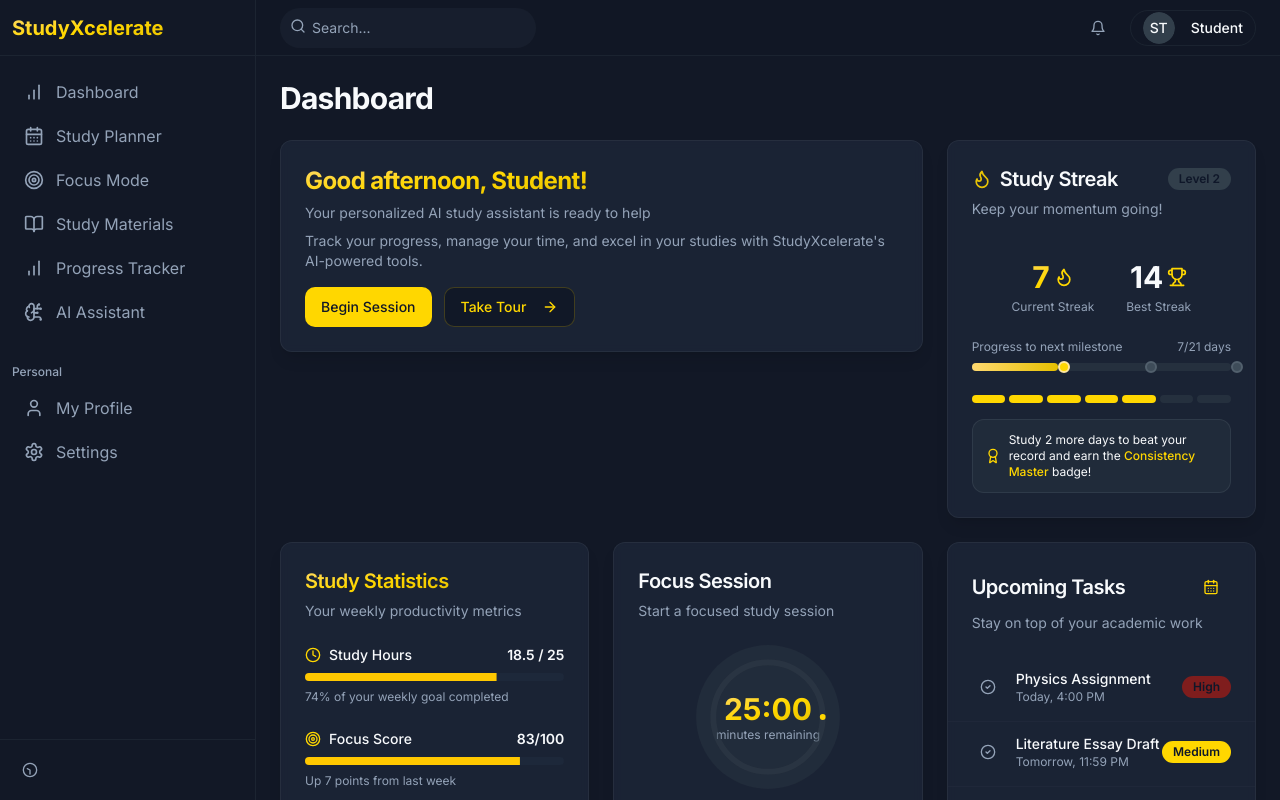
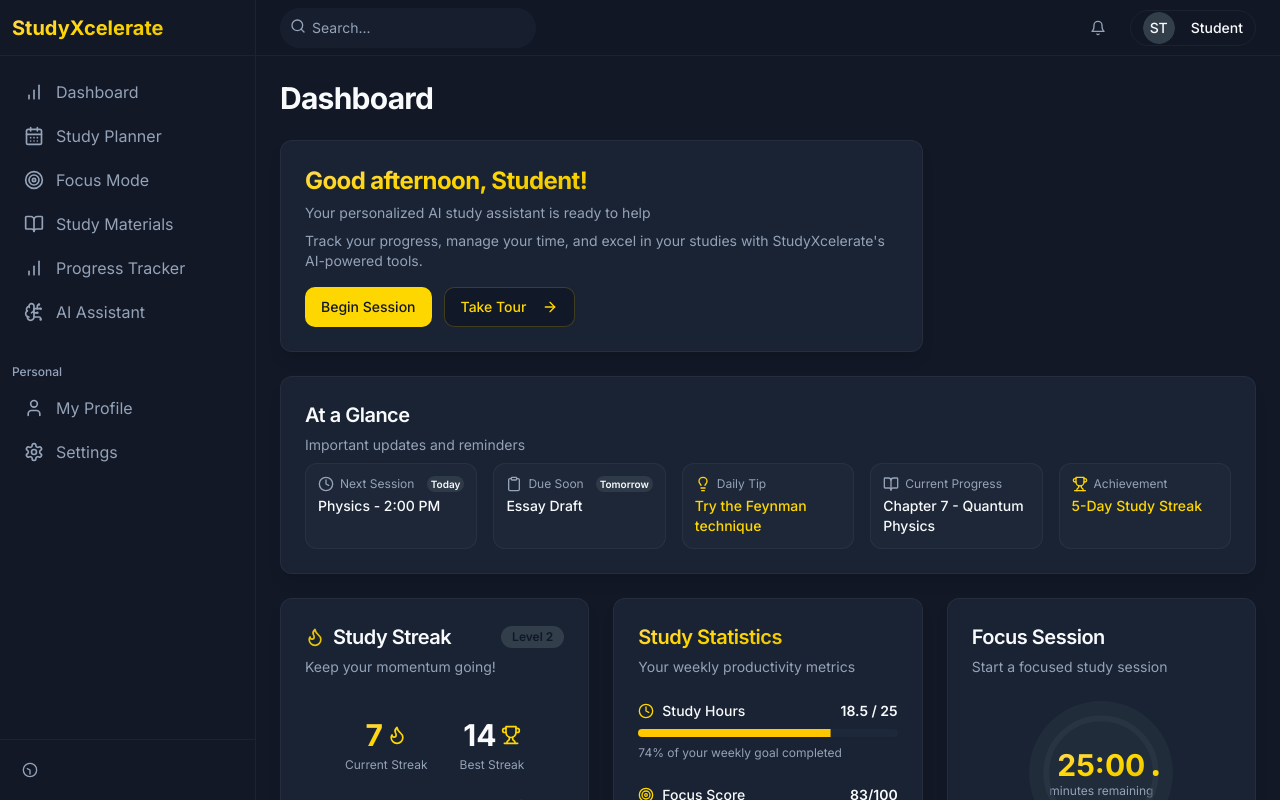
Before and after one commit to Fatin786/studyxcelerate, a React (Vite) app: page / in a window 1280 px wide. Shown: the top 800 px of the page. Built offline with nearby package versions, Linux system fonts and the light colour scheme.

Commit message:
Add glance feature
Add a feature to allow students to take a glance at the content.

```diff
--- /dev/null
+++ b/src/components/dashboard/QuickGlance.tsx
@@ -0,0 +1,81 @@
+
+import { Card, CardContent, CardDescription, CardHeader, CardTitle } from "@/components/ui/card";
+import { Badge } from "@/components/ui/badge";
+import { Clipboard, Clock, Lightbulb, BookOpen, Trophy } from "lucide-react";
+
+interface QuickGlanceItem {
+  icon: React.ElementType;
+  label: string;
+  value: string;
+  color?: string;
+  badge?: string;
+}
+
+const QuickGlance = () => {
+  // Sample data for quick glance items
+  const quickGlanceItems: QuickGlanceItem[] = [
+    {
+      icon: Clock,
+      label: "Next Session",
+      value: "Physics - 2:00 PM",
+      badge: "Today"
+    },
+    {
+      icon: Clipboard,
+      label: "Due Soon",
+      value: "Essay Draft",
+      badge: "Tomorrow"
+    },
+    {
+      icon: Lightbulb,
+      label: "Daily Tip",
+      value: "Try the Feynman technique",
+      color: "text-gold-400"
+    },
+    {
+      icon: BookOpen,
+      label: "Current Progress",
+      value: "Chapter 7 - Quantum Physics",
+    },
+    {
+      icon: Trophy,
+      label: "Achievement",
+      value: "5-Day Study Streak",
+      color: "text-gold-400"
+    },
+  ];
+
+  return (
+    <Card className="bento-card">
+      <CardHeader className="pb-2">
+        <CardTitle className="text-xl font-semibold">At a Glance</CardTitle>
+        <CardDescription>Important updates and reminders</CardDescription>
+      </CardHeader>
+      <CardContent>
+        <div className="grid grid-cols-1 sm:grid-cols-2 lg:grid-cols-5 gap-4">
+          {quickGlanceItems.map((item, index) => (
+            <div
+              key={index}
+              className="flex flex-col p-3 bg-charcoal-800/20 rounded-lg border border-charcoal-700/30 hover:border-gold-400/30 transition-all"
+            >
+              <div className="flex items-center justify-between mb-1">
+                <div className="flex items-center gap-1.5">
+                  <item.icon className={`h-4 w-4 ${item.color || "text-muted-foreground"}`} />
+                  <span className="text-xs text-muted-foreground">{item.label}</span>
+                </div>
+                {item.badge && (
+                  <Badge variant="outline" className="text-[10px] h-4 px-1 bg-charcoal-700/50 hover:bg-charcoal-700/80 border-none">
+                    {item.badge}
+                  </Badge>
+                )}
+              </div>
+              <p className={`text-sm font-medium ${item.color || ""}`}>{item.value}</p>
+            </div>
+          ))}
+        </div>
+      </CardContent>
+    </Card>
+  );
+};
+
+export default QuickGlance;
--- a/src/pages/Dashboard.tsx
+++ b/src/pages/Dashboard.tsx
@@ -1,5 +1,6 @@
 
 import WelcomeCard from "@/components/dashboard/WelcomeCard";
+import QuickGlance from "@/components/dashboard/QuickGlance";
 import UpcomingTasks from "@/components/dashboard/UpcomingTasks";
 import StudyStats from "@/components/dashboard/StudyStats";
 import FocusSession from "@/components/dashboard/FocusSession";
@@ -14,6 +15,10 @@ const Dashboard = () => {
       <div className="grid gap-6 md:grid-cols-2 lg:grid-cols-3">
         <div className="md:col-span-2">
           <WelcomeCard />
+        </div>
+
+        <div className="md:col-span-2 lg:col-span-3">
+          <QuickGlance />
         </div>
 
         <div>
```
